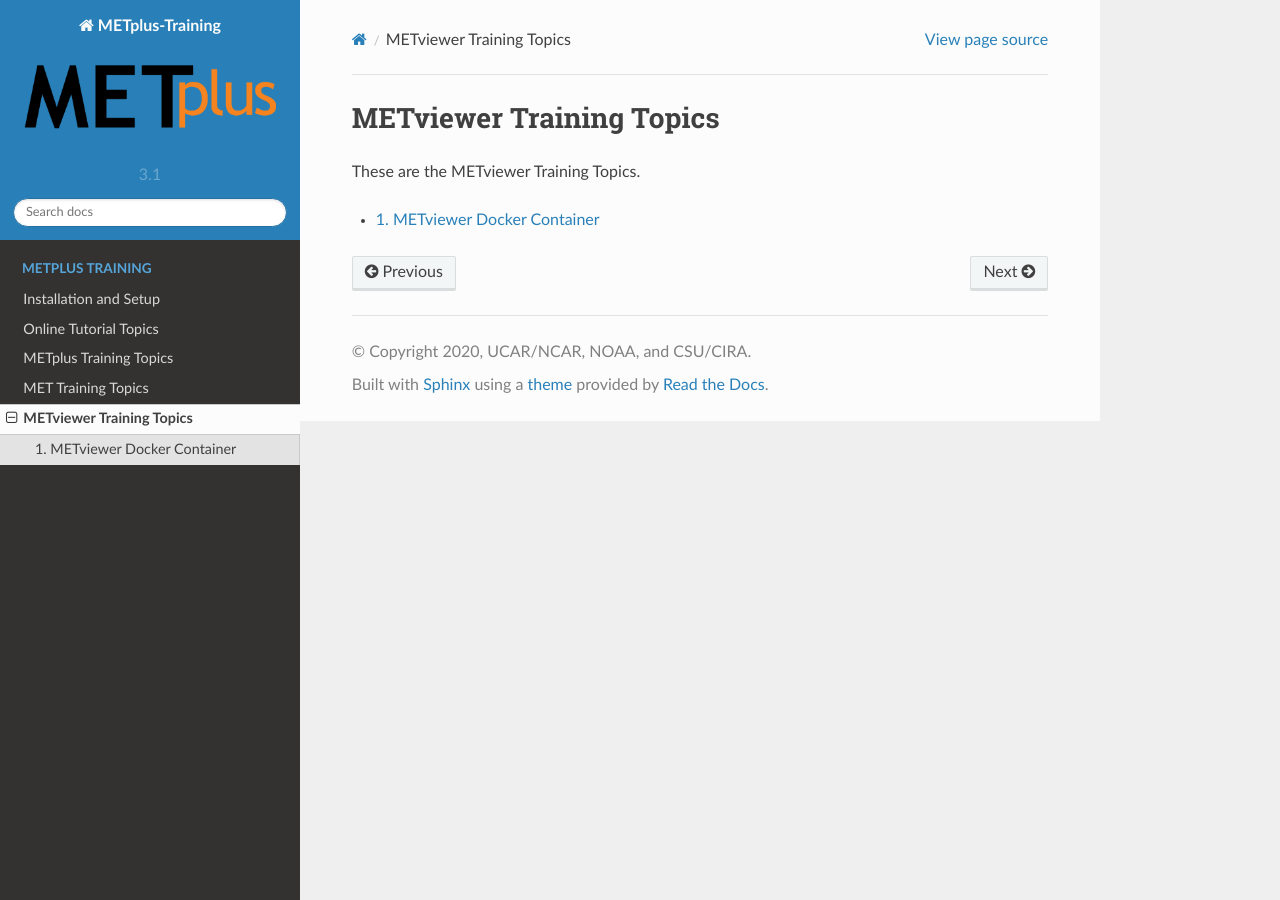
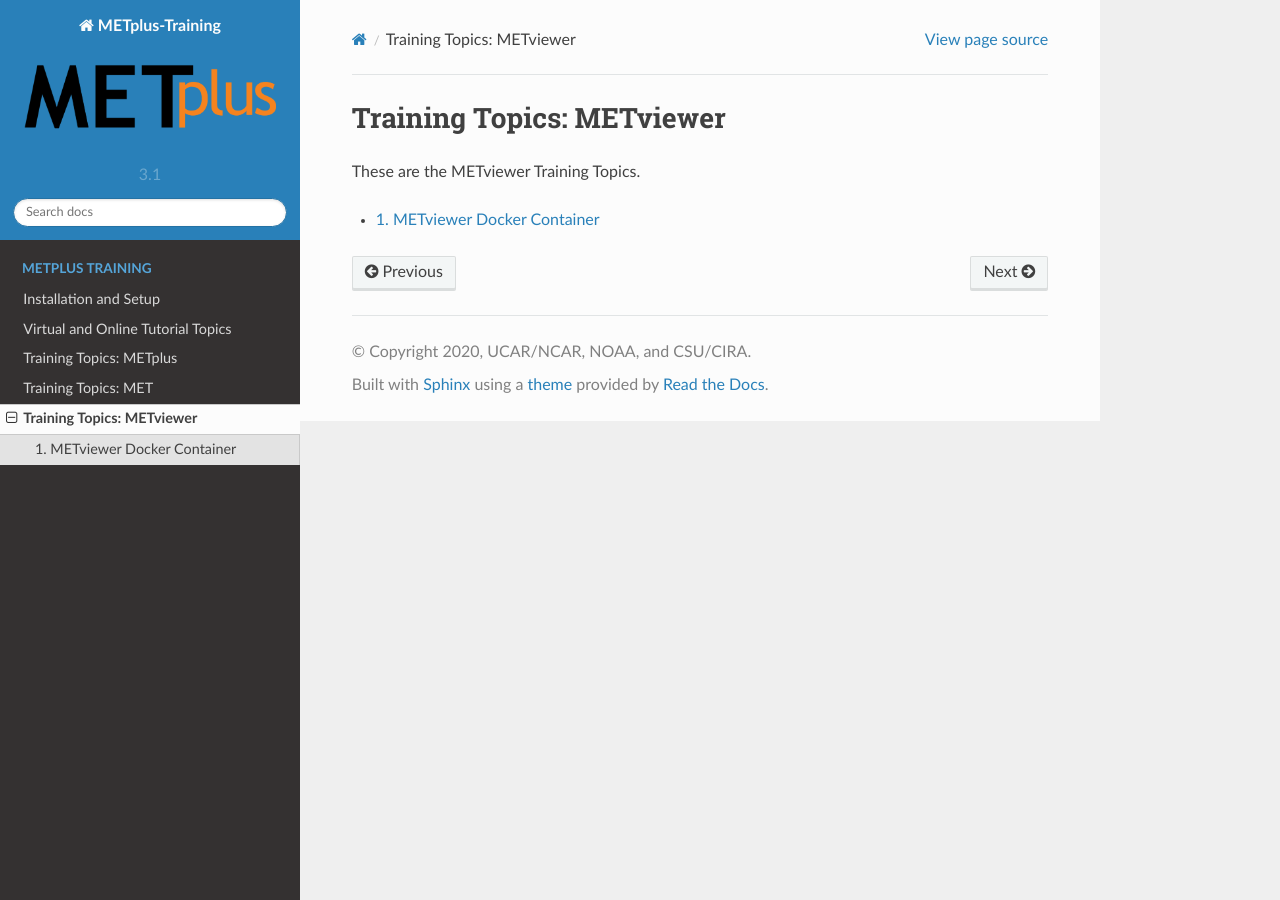
Before and after one commit to dtcenter/METplus-Training, a Sphinx documentation site: the page built from docs/modules/METviewer/index.rst, in a window 1280 px wide. Built offline with Sphinx 7.4.7 and the Read the Docs theme 2.0.0, drawn with Linux system fonts in a browser that asks for light colours.

Commit message:
Made changes to existing titles and added a section for the Virtual Training Series

```diff
--- a/docs/modules/MET/index.rst
+++ b/docs/modules/MET/index.rst
@@ -1,6 +1,6 @@
-===================
-MET Training Topics
-===================
+====================
+Training Topics: MET
+====================
 
 These are the MET Training Topics.
 
--- a/docs/modules/METplus/index.rst
+++ b/docs/modules/METplus/index.rst
@@ -1,6 +1,6 @@
-=======================
-METplus Training Topics
-=======================
+========================
+Training Topics: METplus
+========================
 
 These are the METplus Training Topics.
 
--- a/docs/modules/METviewer/index.rst
+++ b/docs/modules/METviewer/index.rst
@@ -1,6 +1,6 @@
-=========================
-METviewer Training Topics
-=========================
+==========================
+Training Topics: METviewer
+==========================
 
 These are the METviewer Training Topics.
 
```
Also changed, not shown: docs/modules/Tutorial/index.rst (+13 -3 lines).
